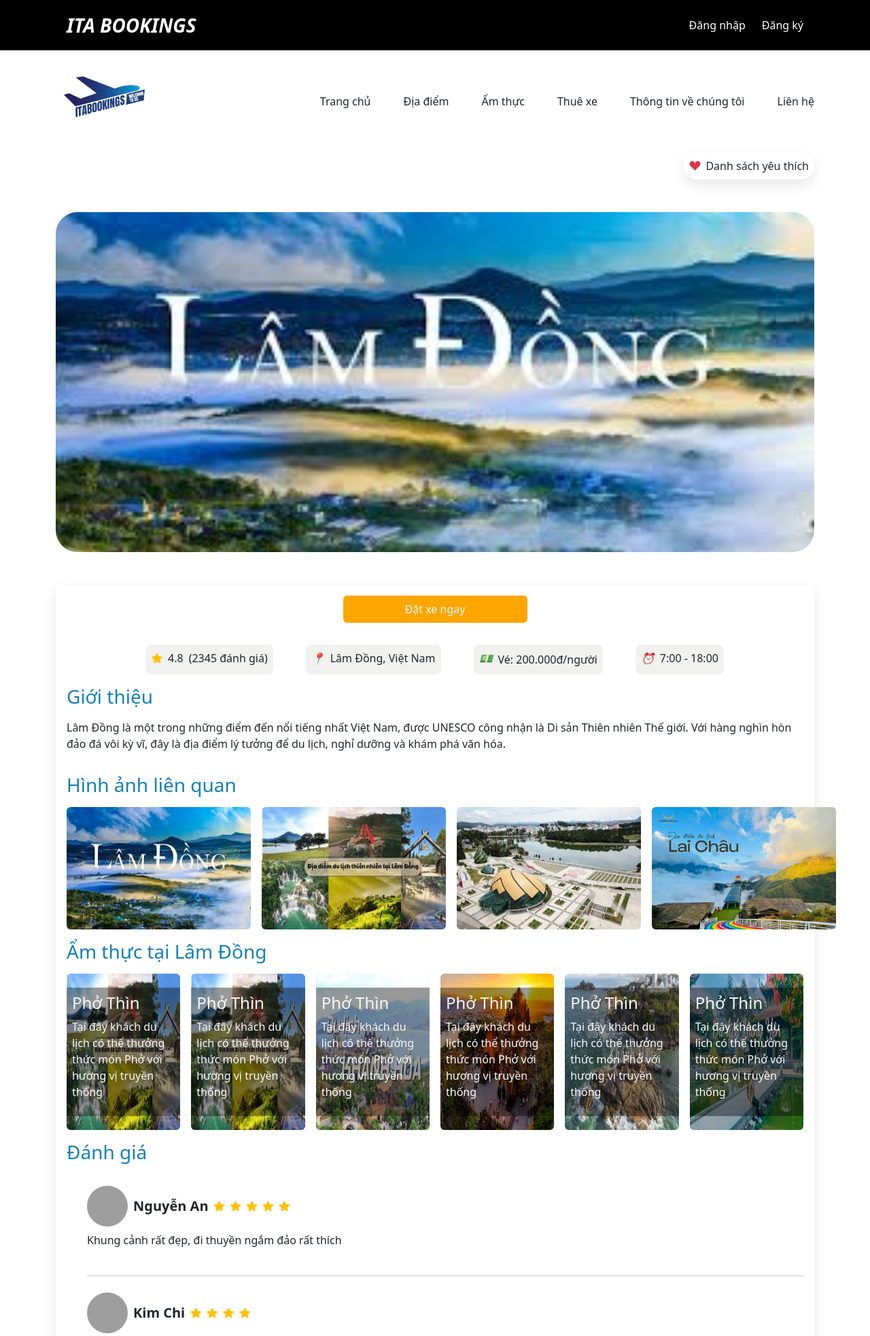
After one commit to thuwie/ITABookings, a PHP site: template src/templates/pages/location/province-detail.html.twig in a window 1280 px wide. The commit adds this page. Shown: the top 1965 px of the page at 68% size. Run offline with PHP 8.4, Linux system fonts and the light colour scheme; the template is opened without the code that fills it, so the values that code supplies are empty; some libraries are stand-ins or nearby versions; grey boxes are pictures that could not be loaded.

Commit message:
feat(ui): Building detail page province

```diff
--- a/package.json
+++ b/package.json
@@ -1,5 +1,6 @@
 {
   "dependencies": {
-    "bootstrap": "^5.3.8"
+    "bootstrap": "^5.3.8",
+    "bootstrap-icons": "^1.13.1"
   }
 }
--- a/src/routes/provinces.php
+++ b/src/routes/provinces.php
@@ -7,6 +7,11 @@ return function(App $app, $twig) {
 
     $app->get('/province/create', function ($request, $response, $args) use ($twig) {
         $response->getBody()->write($twig->render('pages/location/create-location.html.twig'));
+        return $response;
+    });
+
+    $app->get('/province/detail', function ($request, $response, $args) use ($twig) {
+        $response->getBody()->write($twig->render('pages/location/province-detail.html.twig'));
         return $response;
     });
 
--- /dev/null
+++ b/src/templates/pages/location/province-detail.html.twig
@@ -0,0 +1,203 @@
+{% extends 'layouts/location.html.twig' %}
+
+
+{% block title %}Thông tin chi tiết {% endblock %}
+
+{% block body %}
+
+<div class="d-flex flex-column gap-5">
+    <div class="d-flex justify-content-end">
+        <div class="d-flex flex-row gap-2 p-2 rounded-5"
+            style="width: fit-content; box-shadow: 0 8px 20px rgba(0, 0, 0, 0.1 )">
+            <i class="bi bi-suit-heart-fill text-danger"></i>
+            <span>Danh sách yêu thích</span>
+        </div>
+    </div>
+
+    <div class="w-100 position-relative">
+        <img src="/files/lam-dong/province_68e9052c5b2ce7.46462967_download__1_.jpg" alt="" class="w-100 rounded-5"
+            style="height: 500px; object-fit: cover;">
+        <!-- <h2 class="position-absolute top-50 start-50 translate-middle text-white">
+            Vịnh Hạ Long
+        </h2> -->
+    </div>
+
+    <div class="d-flex gap-3 rounded-3 flex-column p-3" style="box-shadow: 0 8px 20px rgba(0, 0, 0, 0.1 )">
+        <div class="d-flex justify-content-center align-content-center ">
+            <button class="w-25 rounded-2 border-0 py-2" style="background-color: orange; color: white;
+             outline: none;
+            ">
+                Đặt xe ngay
+            </button>
+        </div>
+
+        <div class="d-flex flex-row gap-5 justify-content-center mt-3">
+            <span class="d-flex flex-row gap-2 p-2 rounded-3" style="background-color: #F1F1F0;
+                ">
+                <i class="bi bi-star-fill text-warning"></i>
+                <span>4.8</span>
+                <span>(2345 đánh giá)</span>
+            </span>
+
+            <span class="d-flex flex-row gap-2 p-2 rounded-3" style="background-color: #F1F1F0;">
+                <i>📍</i>
+                <span>Lâm Đồng, Việt Nam</span>
+            </span>
+
+            <span class="d-flex flex-row gap-2 p-2 rounded-3 align-items-center" style="background-color: #F1F1F0;
+                        ">
+                <i class="mb-1">💵</i>
+                <span>Vé: 200.000đ/người</span>
+            </span>
+
+            <span class="d-flex flex-row gap-2 p-2 rounded-3" style="background-color: #F1F1F0;
+                        ">
+                <i>⏰</i>
+                <span>7:00 - 18:00</span>
+            </span>
+        </div>
+
+        <div class="d-flex flex-column gap-2">
+            <h3 style="color: #1281B9;">Giới thiệu</h3>
+            <p>
+                Lâm Đồng là một trong những điểm đến nổi tiếng nhất Việt Nam, được UNESCO công nhận là Di sản Thiên
+                nhiên
+                Thế giới.
+                Với hàng nghìn hòn đảo đá vôi kỳ vĩ, đây là địa điểm lý tưởng để du lịch, nghỉ dưỡng và khám phá văn
+                hóa.
+            </p>
+        </div>
+
+        <div class="d-flex flex-column gap-2">
+            <h3 style="color: #1281B9;">Hình ảnh liên quan</h3>
+            <div class="d-flex flex-row gap-3">
+                <img src="/files/lam-dong/province_68e9052c5b2ce7.46462967_download__1_.jpg" class="w-25 rounded-2"
+                    alt="">
+                <img src="/files/lam-dong/province_68e9052c56bce6.06629108_download.jpg" class="w-25 rounded-2" alt="">
+                <img src="/files/lam-dong/province_68e9052c500d62.01999069_images.jpg" class="w-25 rounded-2" alt="">
+                <img src="/files/lai-chau/province_68e904e93ae418.63400375_dia-diem-du-lich-lai-chau_1755228424.jpg"
+                    class="w-25 rounded-2" alt="">
+            </div>
+        </div>
+
+        <div class="d-flex flex-column gap-2">
+            <h3 style="color: #1281B9;">Ẩm thực tại Lâm Đồng</h3>
+            <div class="d-flex flex-row gap-3">
+                <div style="width: 200px; height: 230px; position: relative;">
+                    <img src="/files/lam-dong/province_68e9052c56bce6.06629108_download.jpg"
+                        class="w-100 h-100 rounded-2" alt="">
+                    <div class="position-absolute top-50 p-2 w-100 text-light" style="transform: translateY(-50%);
+                         background: rgba(0, 0, 0, 0.4);">
+                        <h4>Phở Thìn</h4>
+                        <p>Tại đây khách du lịch có thể thưởng thức món Phở với hương vị truyền thống</p>
+                    </div>
+                </div>
+
+                <div style="width: 200px; height: 230px; position: relative;">
+                    <img src="/files/lam-dong/province_68e9052c56bce6.06629108_download.jpg"
+                        class="w-100 h-100 rounded-2" alt="">
+                    <div class="position-absolute top-50 p-2 w-100 text-light" style="transform: translateY(-50%);
+                                         background: rgba(0, 0, 0, 0.4);">
+                        <h4>Phở Thìn</h4>
+                        <p>Tại đây khách du lịch có thể thưởng thức món Phở với hương vị truyền thống</p>
+                    </div>
+                </div>
+
+                <div style="width: 200px; height: 230px; position: relative;">
+                    <img src="/files/khanh-hoa/province_68e904a41f5841.11015819_download.jpg"
+                        class="w-100 h-100 rounded-2" alt="">
+                    <div class="position-absolute top-50 p-2 w-100 text-light" style="transform: translateY(-50%);
+                                         background: rgba(0, 0, 0, 0.4);">
+                        <h4>Phở Thìn</h4>
+                        <p>Tại đây khách du lịch có thể thưởng thức món Phở với hương vị truyền thống</p>
+                    </div>
+                </div>
+
+                <div style="width: 200px; height: 230px; position: relative;">
+                    <img src="/files/khanh-hoa/province_68e904a4122b08.32949251_download__1_.jpg"
+                        class="w-100 h-100 rounded-2" alt="">
+                    <div class="position-absolute top-50 p-2 w-100 text-light" style="transform: translateY(-50%);
+                                         background: rgba(0, 0, 0, 0.4);">
+                        <h4>Phở Thìn</h4>
+                        <p>Tại đây khách du lịch có thể thưởng thức món Phở với hương vị truyền thống</p>
+                    </div>
+                </div>
+
+                <div style="width: 200px; height: 230px; position: relative;">
+                    <img src="/files/khanh-hoa/province_68e904a42593a0.23070309_download__2_.jpg"
+                        class="w-100 h-100 rounded-2" alt="">
+                    <div class="position-absolute top-50 p-2 w-100 text-light" style="transform: translateY(-50%);
+                                         background: rgba(0, 0, 0, 0.4);">
+                        <h4>Phở Thìn</h4>
+                        <p>Tại đây khách du lịch có thể thưởng thức món Phở với hương vị truyền thống</p>
+                    </div>
+                </div>
+
+                <div style="width: 200px; height: 230px; position: relative;">
+                    <img src="/files/hung-yen/province_68e90468be0fb9.09751686_download__1_.jpg"
+                        class="w-100 h-100 rounded-2" alt="">
+                    <div class="position-absolute top-50 p-2 w-100 text-light" style="transform: translateY(-50%);
+                                         background: rgba(0, 0, 0, 0.4);">
+                        <h4>Phở Thìn</h4>
+                        <p>Tại đây khách du lịch có thể thưởng thức món Phở với hương vị truyền thống</p>
+                    </div>
+                </div>
+            </div>
+        </div>
+
+        <div class="d-flex flex-column gap-4">
+            <h3 style="color: #1281B9;">Đánh giá</h3>
+            <div class="d-flex flex-column gap-2" style="margin-left: 30px;">
+                <div class="d-flex flex-column gap-2">
+                    <div class="d-flex flex-row gap-2">
+                        <img src="https://encrypted-tbn0.gstatic.com/images?q=tbn:ANd9GcRrM_AQNJWhb5o2WW0fgyFYK5TjK1Ygy8yXsA&s"
+                            class="rounded-circle" style="width: 60px; height: 60px;" alt="portrait">
+
+                        <div class="d-flex flex-row gap-2 align-items-center">
+                            <strong class="fs-5">Nguyễn An</strong>
+                            <span class="d-flex flex-row gap-2 text-warning ">
+                                <i class="bi bi-star-fill"></i>
+                                <i class="bi bi-star-fill"></i>
+                                <i class="bi bi-star-fill"></i>
+                                <i class="bi bi-star-fill"></i>
+                                <i class="bi bi-star-fill"></i>
+                            </span>
+                        </div>
+                    </div>
+
+                    <p>Khung cảnh rất đẹp, đi thuyền ngắm đảo rất thích</p>
+                </div>
+
+                <hr>
+
+                <div class="d-flex flex-column gap-2">
+                    <div class="d-flex flex-row gap-2">
+                        <img src="https://encrypted-tbn0.gstatic.com/images?q=tbn:ANd9GcQgi-jj5Vb8PrZSVIbC1g9d8GI1QeqHCDCD_w&s"
+                            class="rounded-circle" style="width: 60px; height: 60px;" alt="portrait">
+
+                        <div class="d-flex flex-row gap-2 align-items-center">
+                            <strong class="fs-5">Kim Chi</strong>
+                            <span class="d-flex flex-row gap-2 text-warning ">
+                                <i class="bi bi-star-fill"></i>
+                                <i class="bi bi-star-fill"></i>
+                                <i class="bi bi-star-fill"></i>
+                                <i class="bi bi-star-fill"></i>
+                            </span>
+                        </div>
+                    </div>
+
+                    <p>Rất đẹp nhưng hơi đông khách vào mùa hè</p>
+                </div>
+
+                <form class="d-flex flex-column gap-3">
+                    <span class="fs-5">Viết đánh giá của bạn</span>
+                    <textarea class="p-2 rounded-2" name="" id="">Chia sẻ cảm nhận....</textarea>
+                    <button type="submit" class="btn btn-primary">Gửi đánh giá</button>
+                </form>
+            </div>
+        </div>
+    </div>
+</div>
+
+
+{% endblock %}
```
Also changed, not shown: package-lock.json.
